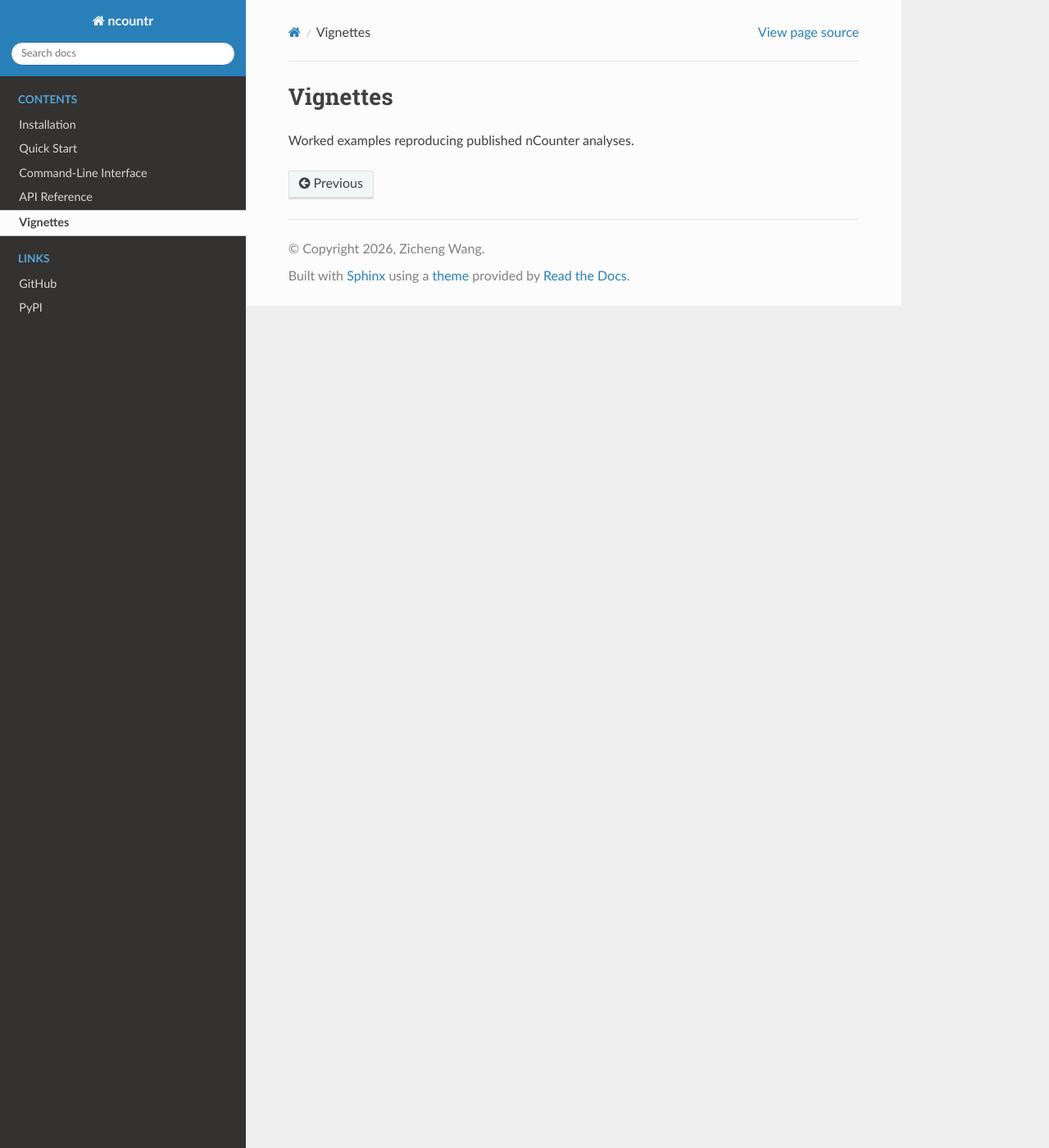
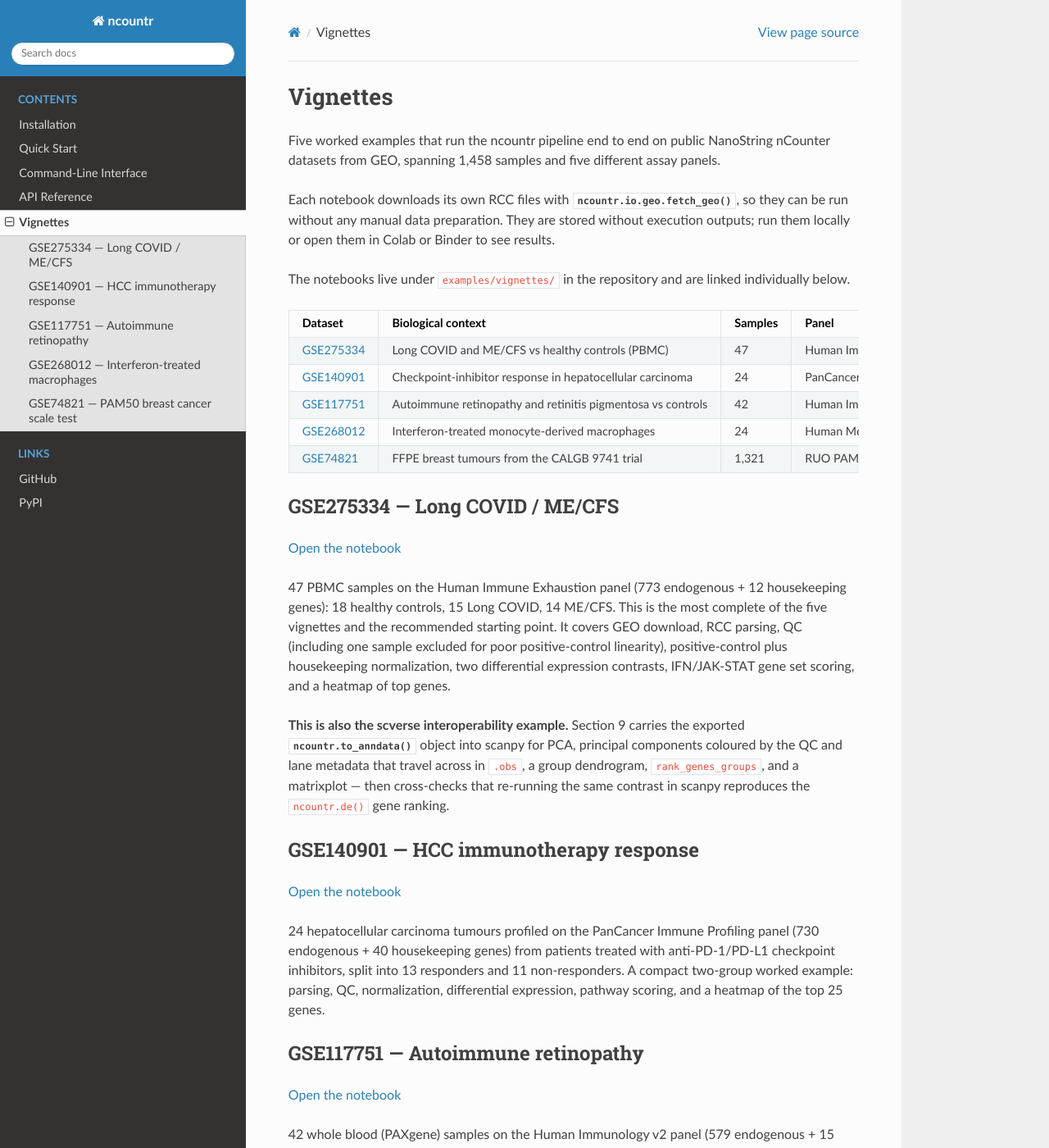
Before and after one commit to princello/ncountr, a Sphinx documentation site: the page built from docs/vignettes/index.rst, in a window 1280 px wide and 1400 px high. Shown: the whole window at 82% size. Built offline with Sphinx 7.4.7 and the Read the Docs theme 3.1.0, drawn with Linux system fonts in a browser that asks for light colours; some of the changed text lies outside the part shown.

Commit message:
Harden vignette validation, expose tutorials in docs, sync ecosystem metadata
Follows up the scanpy section with the regression protection and documentation
work needed to make the five advertised tutorials trustworthy.

Scanpy section revisions:
- the canonical exported `adata` is no longer mutated; the scanpy walkthrough
  operates on an explicit `adata_sc` copy
- adds a cell showing the sample/QC/lane annotations carried across by the export
- states that no library-size renormalization is applied, since .X already holds
  positive-control + housekeeping normalized counts
- the UMAP/Leiden omission is now justified purely methodologically (46 bulk
  profiles on a targeted panel), with no claim about behaviour not exercised here

Regression prevention:
- tests/test_vignette_api.py statically checks every ncountr call in every
  vignette against the live signature, plus notebook hygiene (no committed
  outputs, execution counts or tracebacks). Runs in the existing fast CI.
  Verified against the pre-fix notebooks: it reports all five real mismatches.
- .github/workflows/vignettes.yml executes all five notebooks weekly and on
  demand on Python 3.11, one matrix job each, into a temp dir so sources are
  never modified.

Documentation:
- docs/vignettes/index.rst now lists all five tutorials with dataset, context,
  sample count, panel and links; previously an empty toctree, which is what the
  scverse tutorials_home URL points at
- api.rst/conf.py: drop the duplicate NanostringExperiment registration and
  render docstring Attributes as :ivar:. Sphinx -W warnings 28 -> 1 (the
  remainder is a third-party sphinx_autodoc_typehints deprecation)

Ecosystem metadata:
- scverse-submission/meta.yaml version v0.1.0 -> 0.2.0, matching the released
  package and the submitted PR
- conda-recipe/meta.yaml to 0.2.0 with the verified sdist sha256, drops the
  unused setuptools-scm host dep, adopts python_min, adds pip check

No changes under src/; package version stays 0.2.0.

```diff
--- a/docs/api.rst
+++ b/docs/api.rst
@@ -7,6 +7,7 @@
 .. automodule:: ncountr
    :members:
    :undoc-members:
+   :exclude-members: NanostringExperiment
 
 Data container
 --------------
--- a/docs/conf.py
+++ b/docs/conf.py
@@ -48,3 +48,8 @@
 # Napoleon settings for NumPy-style docstrings
 napoleon_google_docstring = False
 napoleon_numpy_docstring = True
+# Render a docstring "Attributes" section as :ivar: fields rather than separate
+# .. attribute:: directives. NanostringExperiment documents its attributes both
+# in the class docstring and as annotated class attributes, and without this the
+# two render as duplicate object descriptions.
+napoleon_use_ivar = True
--- a/docs/vignettes/index.rst
+++ b/docs/vignettes/index.rst
@@ -1,7 +1,109 @@
 Vignettes
 =========
 
-Worked examples reproducing published nCounter analyses.
+Five worked examples that run the ncountr pipeline end to end on public NanoString
+nCounter datasets from GEO, spanning 1,458 samples and five different assay panels.
 
-.. toctree::
-   :maxdepth: 1
+Each notebook downloads its own RCC files with :func:`ncountr.io.geo.fetch_geo`, so they
+can be run without any manual data preparation. They are stored without execution
+outputs; run them locally or open them in Colab or Binder to see results.
+
+The notebooks live under ``examples/vignettes/`` in the repository and are linked
+individually below.
+
+.. list-table::
+   :header-rows: 1
+   :widths: 16 26 10 24 24
+
+   * - Dataset
+     - Biological context
+     - Samples
+     - Panel
+     - Shows
+   * - `GSE275334 <https://github.com/princello/ncountr/blob/main/examples/vignettes/GSE275334_long_covid.ipynb>`_
+     - Long COVID and ME/CFS vs healthy controls (PBMC)
+     - 47
+     - Human Immune Exhaustion v1.0 (773 genes)
+     - Full pipeline, three-group design, **AnnData → scanpy handoff**
+   * - `GSE140901 <https://github.com/princello/ncountr/blob/main/examples/vignettes/GSE140901_hcc_immunotherapy.ipynb>`_
+     - Checkpoint-inhibitor response in hepatocellular carcinoma
+     - 24
+     - PanCancer Immune Profiling v1.1 (730 genes)
+     - Two-group responder vs non-responder comparison
+   * - `GSE117751 <https://github.com/princello/ncountr/blob/main/examples/vignettes/GSE117751_autoimmune_retinopathy.ipynb>`_
+     - Autoimmune retinopathy and retinitis pigmentosa vs controls
+     - 42
+     - Human Immunology v2 (579 genes)
+     - Three-group design; dataset also used by the R NanoTube tutorials
+   * - `GSE268012 <https://github.com/princello/ncountr/blob/main/examples/vignettes/GSE268012_ifn_macrophages.ipynb>`_
+     - Interferon-treated monocyte-derived macrophages
+     - 24
+     - Human Metabolism v1.0 (748 genes)
+     - Four-arm factorial design with paired donors
+   * - `GSE74821 <https://github.com/princello/ncountr/blob/main/examples/vignettes/GSE74821_breast_cancer_pam50.ipynb>`_
+     - FFPE breast tumours from the CALGB 9741 trial
+     - 1,321
+     - RUO PAM50 (50 genes)
+     - Scale test across 116 cartridges
+
+.. _vignette-long-covid:
+
+GSE275334 — Long COVID / ME/CFS
+-------------------------------
+
+`Open the notebook <https://github.com/princello/ncountr/blob/main/examples/vignettes/GSE275334_long_covid.ipynb>`_
+
+47 PBMC samples on the Human Immune Exhaustion panel (773 endogenous + 12 housekeeping
+genes): 18 healthy controls, 15 Long COVID, 14 ME/CFS. This is the most complete of the
+five vignettes and the recommended starting point. It covers GEO download, RCC parsing,
+QC (including one sample excluded for poor positive-control linearity), positive-control
+plus housekeeping normalization, two differential expression contrasts, IFN/JAK-STAT gene
+set scoring, and a heatmap of top genes.
+
+**This is also the scverse interoperability example.** Section 9 carries the exported
+:func:`ncountr.to_anndata` object into scanpy for PCA, principal components coloured by
+the QC and lane metadata that travel across in ``.obs``, a group dendrogram,
+``rank_genes_groups``, and a matrixplot — then cross-checks that re-running the same
+contrast in scanpy reproduces the ``ncountr.de()`` gene ranking.
+
+GSE140901 — HCC immunotherapy response
+--------------------------------------
+
+`Open the notebook <https://github.com/princello/ncountr/blob/main/examples/vignettes/GSE140901_hcc_immunotherapy.ipynb>`_
+
+24 hepatocellular carcinoma tumours profiled on the PanCancer Immune Profiling panel
+(730 endogenous + 40 housekeeping genes) from patients treated with anti-PD-1/PD-L1
+checkpoint inhibitors, split into 13 responders and 11 non-responders. A compact
+two-group worked example: parsing, QC, normalization, differential expression, pathway
+scoring, and a heatmap of the top 25 genes.
+
+GSE117751 — Autoimmune retinopathy
+----------------------------------
+
+`Open the notebook <https://github.com/princello/ncountr/blob/main/examples/vignettes/GSE117751_autoimmune_retinopathy.ipynb>`_
+
+42 whole blood (PAXgene) samples on the Human Immunology v2 panel (579 endogenous + 15
+housekeeping genes): 14 autoimmune retinopathy, 14 retinitis pigmentosa, 14 healthy
+controls. Demonstrates a three-group design with all pairwise contrasts. This dataset is
+also used in the tutorials for the R package NanoTube, which makes it convenient for
+comparing ncountr's output against an established implementation.
+
+GSE268012 — Interferon-treated macrophages
+------------------------------------------
+
+`Open the notebook <https://github.com/princello/ncountr/blob/main/examples/vignettes/GSE268012_ifn_macrophages.ipynb>`_
+
+24 human monocyte-derived macrophages on the Human Metabolism panel (748 endogenous + 20
+housekeeping genes), in a four-arm factorial design with paired donors: control, IFNα2a,
+IFNα2b, and IFNβ. The built-in IFN/JAK-STAT gene set is directly relevant here, so this
+vignette is the clearest illustration of gene set scoring against a known perturbation.
+
+GSE74821 — PAM50 breast cancer scale test
+-----------------------------------------
+
+`Open the notebook <https://github.com/princello/ncountr/blob/main/examples/vignettes/GSE74821_breast_cancer_pam50.ipynb>`_
+
+1,321 FFPE breast tumours from the CALGB 9741 clinical trial on the RUO PAM50 panel
+(50 endogenous + 8 housekeeping genes), across 116 cartridges. This vignette exists to
+stress-test the parser and QC at a sample size well beyond a typical nCounter study, and
+to check that cartridge-level batch structure is handled sensibly.
```
Also changed, not shown: README.md (+16 -9 lines), 5 other files.
